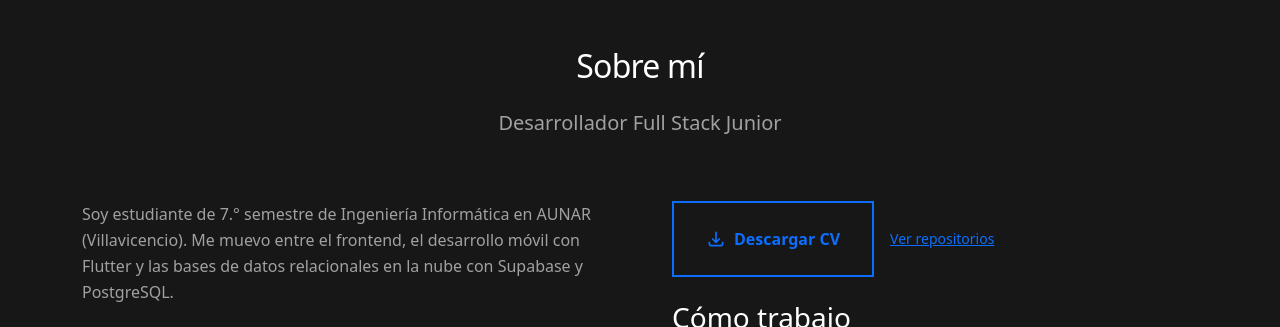
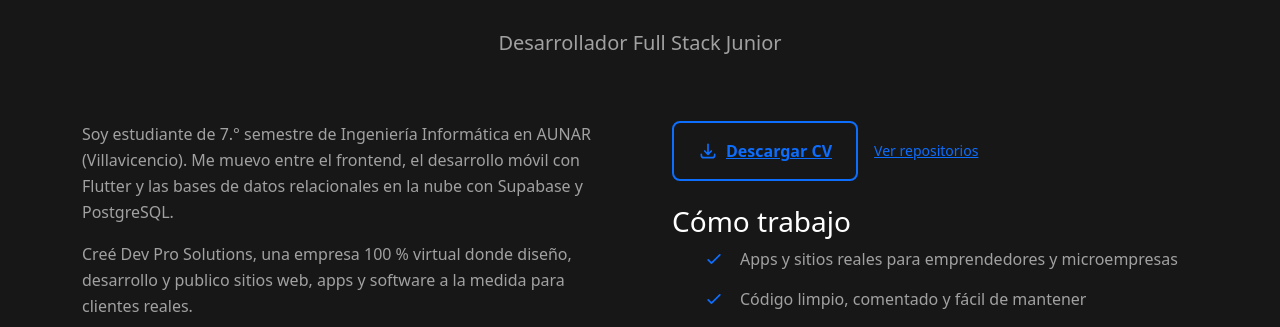
Before and after one commit to OscarFabianAnguchoVega242005/Mi-Portafolio, a React (Vite) app: page / in a window 1280 px wide. Shown: the part 961-1288 px from the top of the page. Built offline with nearby package versions, Linux system fonts and the light colour scheme; no server answers.

Commit message:
Corrige franja blanca y botón de CV

```diff
--- a/src/App.tsx
+++ b/src/App.tsx
@@ -10,7 +10,7 @@ function App() {
   return (
     <>
       <NavbarComponent />
-      <main id="main-content" className="pt-16 md:pt-20">
+      <main id="main-content">
         <Hero />
         <About />
         <Projects />
--- a/src/components/sections/About.tsx
+++ b/src/components/sections/About.tsx
@@ -59,12 +59,16 @@ export function About() {
           >
             <div className="space-y-6">
               <div className="flex items-center gap-3">
-                <Button size="lg" variant="outline" className="gap-2">
+                <a
+                  href="/Oscar_Angucho_HV.pdf"
+                  download
+                  className="inline-flex items-center gap-2 px-6 py-3 border-2 border-primary text-primary font-semibold rounded-lg hover:bg-primary hover:text-white transition-colors gap-2"
+                >
                   <svg className="w-5 h-5" fill="none" stroke="currentColor" viewBox="0 0 24 24">
                     <path strokeLinecap="round" strokeLinejoin="round" strokeWidth={2} d="M4 16v1a3 3 0 003 3h10a3 3 0 003-3v-1m-4-4l-4 4m0 0l-4-4m4 4V4" />
                   </svg>
                   Descargar CV
-                </Button>
+                </a>
                 <a
                   href="https://github.com/OscarFabianAnguchoVega242005?tab=repositories"
                   target="_blank"
--- a/src/index.css
+++ b/src/index.css
@@ -20,6 +20,7 @@
 @layer base {
   * { box-sizing: border-box; padding: 0; margin: 0; }
   html { scroll-behavior: smooth; scroll-padding-top: 5rem; }
+  html, body, #root { background-color: #0a0a0a; }
   body { font-family: var(--font-sans); background-color: var(--color-bg); color: var(--color-text); line-height: 1.6; }
   a { color: inherit; text-decoration: none; }
   ul { list-style: none; padding: 0; }
```
